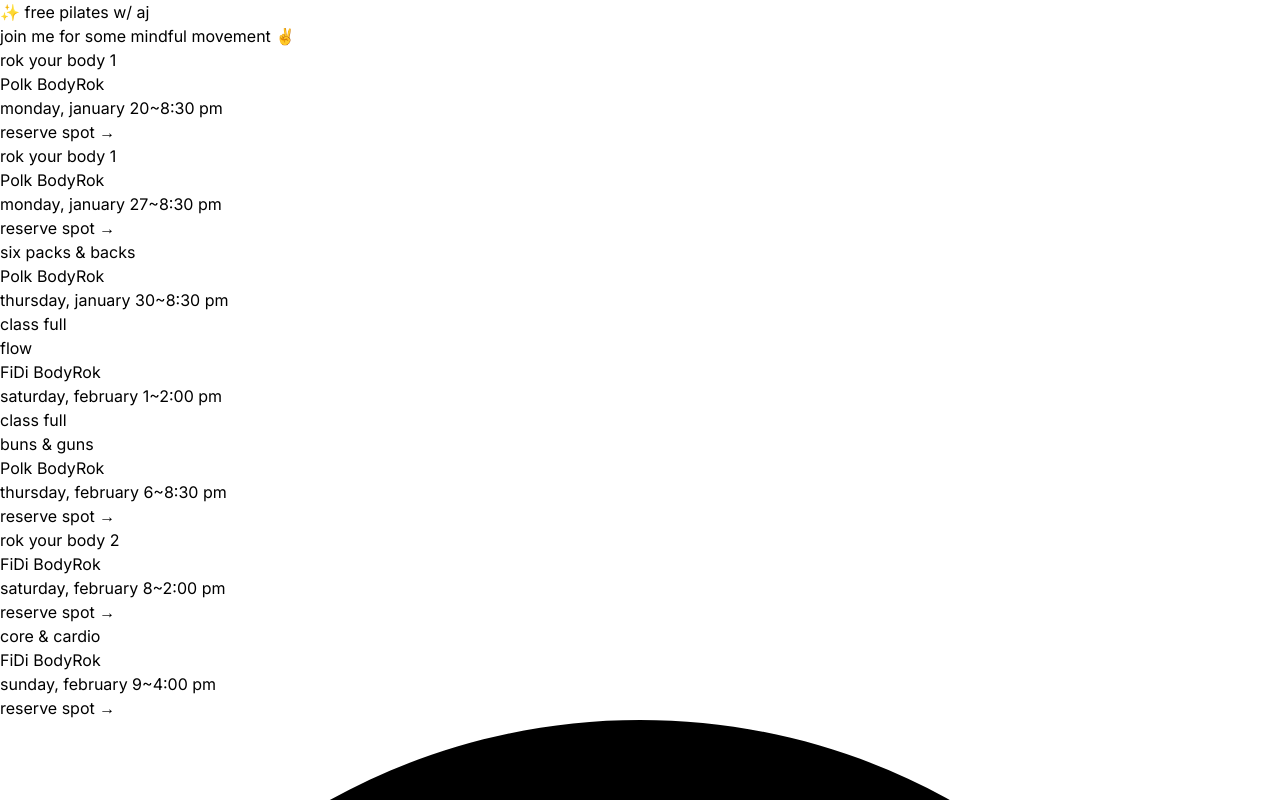
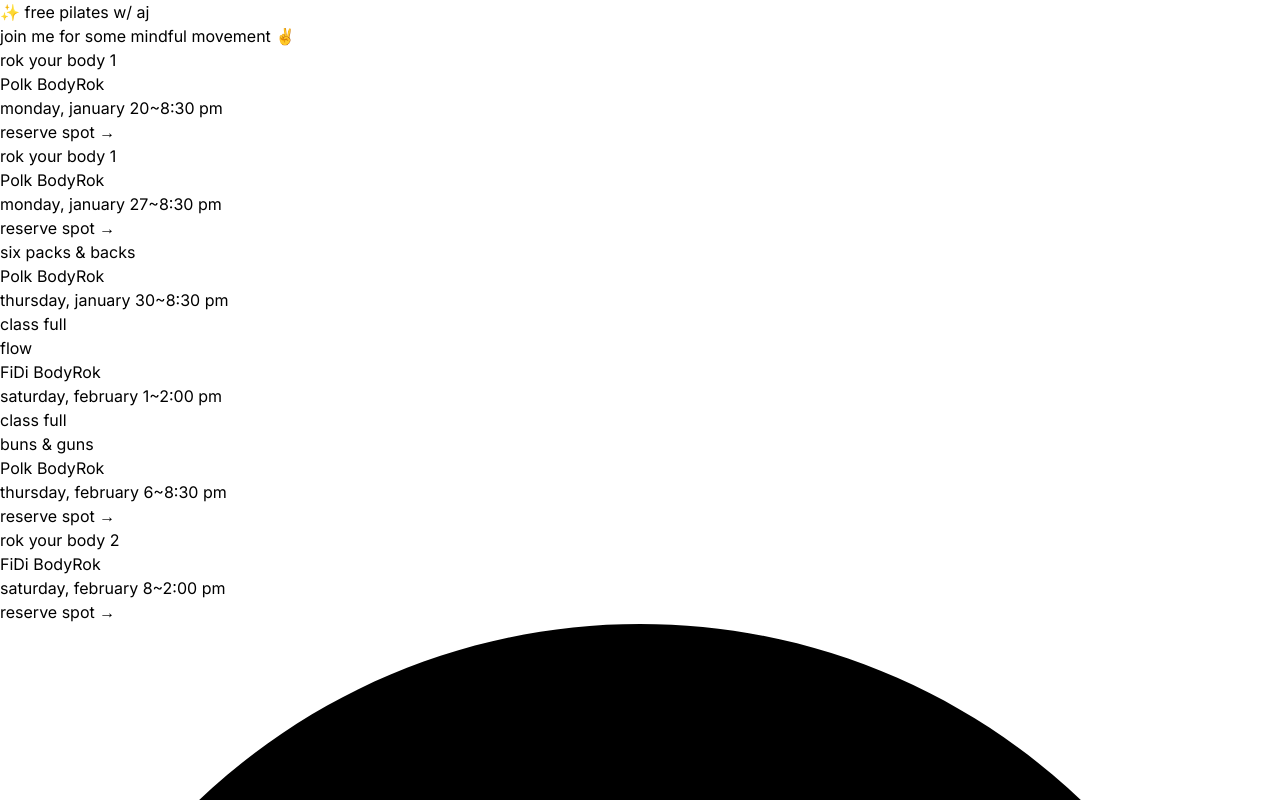
Before and after one commit to andrewjaykeller/pilates-schedule, a Next.js app: page / in a window 1280 px wide. Shown: the top 800 px of the page. Built offline with nearby package versions, Linux system fonts and the light colour scheme.

Commit message:
Update page.tsx

```diff
--- a/src/app/page.tsx
+++ b/src/app/page.tsx
@@ -98,15 +98,6 @@
       location: 'FiDi BodyRok',
       link: 'https://partiful.com/e/qfPSGPhGwpoAPtcBSsBb',
       classType: 'Rok Your Body 2',
-      isFull: false
-    },
-    {
-      date: '2025-02-09',
-      time: '4:00 PM',
-      time24h: '16:00',
-      location: 'FiDi BodyRok',
-      link: 'https://partiful.com/e/bMKd74sHqShIiUSfPJM0',
-      classType: 'Core & Cardio',
       isFull: false
     }
   ];
```
